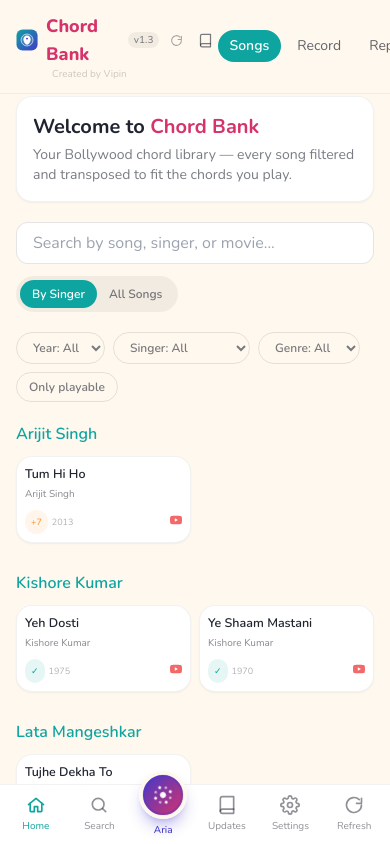
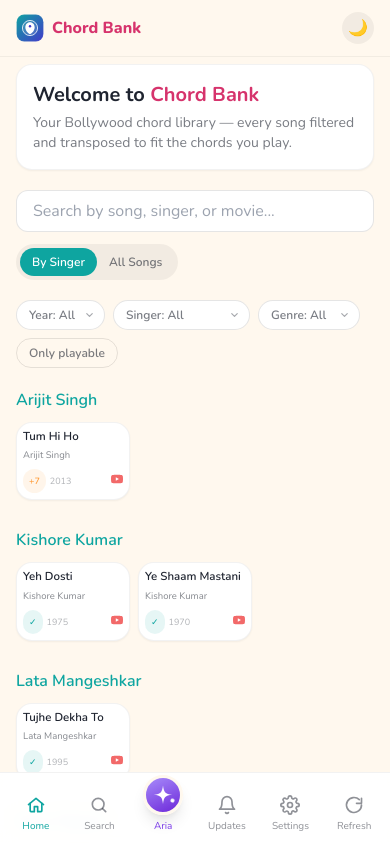
Before and after one commit to vipinlakhanpal-vipin/Chord-Bank, a Next.js app: page / in a window 390 px wide. Shown: the top 844 px of the page. Built offline with nearby package versions, Linux system fonts and the light colour scheme.

Commit message:
Add files via upload

```diff
--- a/app/layout.tsx
+++ b/app/layout.tsx
@@ -36,7 +36,7 @@ export default function RootLayout({ children }: { children: React.ReactNode })
         <ThemeProvider>
           <ServiceWorkerRegister />
           <Navbar />
-          <main className="max-w-6xl mx-auto px-4 pt-24 pb-24 sm:pt-20 sm:pb-6">{children}</main>
+          <main className="max-w-6xl mx-auto px-4 pt-16 pb-24 sm:pt-24 sm:pb-6">{children}</main>
           <BottomNav />
         </ThemeProvider>
       </body>
--- a/app/page.tsx
+++ b/app/page.tsx
@@ -7,7 +7,7 @@ import SongCard from "@/components/SongCard";
 import { extractChordsFromChart, matchScore } from "@/lib/chords";
 import { GENRES, Genre } from "@/lib/types";
 
-const GRID = "grid grid-cols-2 sm:grid-cols-3 md:grid-cols-4 lg:grid-cols-6 xl:grid-cols-8 gap-2";
+const GRID = "grid grid-cols-3 sm:grid-cols-4 md:grid-cols-6 lg:grid-cols-8 xl:grid-cols-10 gap-2";
 const PAGE_SIZE = 24; // tune once the library is bigger than one screen
 
 export default function HomePage() {
@@ -218,21 +218,36 @@ function FilterSelect({
   options: [string, string][];
 }) {
   return (
+    <div className="relative inline-flex">
       <select
         value={value}
         onChange={(e) => onChange(e.target.value)}
-      className={`text-xs font-semibold pl-3 pr-2 py-1.5 rounded-full border cursor-pointer ${
+        className={`appearance-none text-xs font-semibold pl-3 pr-7 py-1.5 rounded-full border cursor-pointer outline-none ${
           value === "all"
-          ? "border-black/10 dark:border-white/15 text-ink/60 dark:text-cream/60 bg-transparent"
-          : "border-teal bg-teal/10 text-teal"
+            ? "border-black/10 dark:border-white/15 text-ink/60 dark:text-cream/60 bg-white dark:bg-white/5"
+            : "border-teal bg-teal text-white"
         }`}
       >
         <option value="all">{label}: All</option>
         {options.map(([val, lbl]) => (
-        <option key={val} value={val}>
+          <option key={val} value={val} className="text-ink dark:text-ink">
             {lbl}
           </option>
         ))}
       </select>
+      <svg
+        width="11"
+        height="11"
+        viewBox="0 0 24 24"
+        fill="none"
+        stroke="currentColor"
+        strokeWidth="2.5"
+        className={`pointer-events-none absolute right-2.5 top-1/2 -translate-y-1/2 ${
+          value === "all" ? "text-ink/40 dark:text-cream/40" : "text-white"
+        }`}
+      >
+        <path d="m6 9 6 6 6-6" strokeLinecap="round" strokeLinejoin="round" />
+      </svg>
+    </div>
   );
 }
--- a/components/AriaChat.tsx
+++ b/components/AriaChat.tsx
@@ -32,9 +32,9 @@ export default function AriaChat() {
       <button
         onClick={() => setOpen(true)}
         aria-label="Open Aria chat"
-        className="relative w-12 h-12 rounded-full flex items-center justify-center bg-gradient-to-br from-indigo to-magenta shadow-lg shadow-indigo/30 -mt-6 border-4 border-cream dark:border-ink"
+        className="relative w-10 h-10 rounded-full flex items-center justify-center shadow-lg -mt-2 border-[3px] border-cream dark:border-ink"
+        style={{ background: "linear-gradient(155deg, #A78BFA, #6D28D9)" }}
       >
-        <span className="absolute inset-0 rounded-full border-2 border-indigo/40 animate-[spin_3s_linear_infinite]" />
         <AriaBotIcon />
       </button>
 
@@ -45,10 +45,13 @@ export default function AriaChat() {
             onClick={(e) => e.stopPropagation()}
           >
             <div className="flex items-center gap-2 px-4 py-3 border-b border-black/5 dark:border-white/10">
-              <div className="w-8 h-8 rounded-full bg-gradient-to-br from-indigo to-magenta flex items-center justify-center">
+              <div
+                className="w-8 h-8 rounded-full flex items-center justify-center"
+                style={{ background: "linear-gradient(155deg, #A78BFA, #6D28D9)" }}
+              >
                 <AriaBotIcon small />
               </div>
-              <p className="font-semibold text-indigo dark:text-magenta">Aria</p>
+              <p className="font-semibold" style={{ color: "#7C3AED" }}>Aria</p>
               <button
                 onClick={() => setOpen(false)}
                 className="ml-auto w-7 h-7 rounded-full bg-black/5 dark:bg-white/10 text-xs"
@@ -89,19 +92,22 @@ export default function AriaChat() {
   );
 }
 
+// A fixed AI "spark" glyph (the shape used across AI-assistant products) with
+// one small satellite dot that genuinely orbits it — a circular-motion cue
+// that reads as "an agent is here" rather than a spinning pinwheel.
 function AriaBotIcon({ small = false }: { small?: boolean }) {
-  const s = small ? 16 : 22;
+  const s = small ? 18 : 24;
   return (
-    <svg width={s} height={s} viewBox="0 0 24 24" fill="none" className="animate-[spin_6s_linear_infinite]">
-      <circle cx="12" cy="12" r="3.2" fill="white" />
-      <circle cx="12" cy="3.2" r="1.6" fill="white" />
-      <circle cx="12" cy="20.8" r="1.6" fill="white" />
-      <circle cx="3.2" cy="12" r="1.6" fill="white" />
-      <circle cx="20.8" cy="12" r="1.6" fill="white" />
-      <circle cx="6" cy="6" r="1.3" fill="white" fillOpacity="0.7" />
-      <circle cx="18" cy="18" r="1.3" fill="white" fillOpacity="0.7" />
-      <circle cx="18" cy="6" r="1.3" fill="white" fillOpacity="0.7" />
-      <circle cx="6" cy="18" r="1.3" fill="white" fillOpacity="0.7" />
-    </svg>
+    <span className="relative inline-block" style={{ width: s, height: s }}>
+      <svg width={s} height={s} viewBox="0 0 24 24" fill="white">
+        <path d="M12 2.5c.4 3.4 1.1 5.7 2.3 6.9 1.2 1.2 3.5 1.9 6.9 2.3-3.4.4-5.7 1.1-6.9 2.3-1.2 1.2-1.9 3.5-2.3 6.9-.4-3.4-1.1-5.7-2.3-6.9-1.2-1.2-3.5-1.9-6.9-2.3 3.4-.4 5.7-1.1 6.9-2.3 1.2-1.2 1.9-3.5 2.3-6.9Z" />
+      </svg>
+      <span className="absolute inset-0 animate-[spin_2.4s_linear_infinite]">
+        <span
+          className="absolute rounded-full bg-white"
+          style={{ width: s * 0.16, height: s * 0.16, top: -1, left: "50%", transform: "translateX(-50%)" }}
+        />
+      </span>
+    </span>
   );
 }
--- a/components/BottomNav.tsx
+++ b/components/BottomNav.tsx
@@ -31,9 +31,9 @@ export default function BottomNav() {
           <span className="text-[10px]">Search</span>
         </button>
 
-        <div className="flex flex-col items-center">
+        <div className="flex flex-col items-center gap-1 py-1">
           <AriaChat />
-          <span className="text-[10px] mt-1 text-indigo font-medium">Aria</span>
+          <span className="text-[10px]" style={{ color: "#7C3AED" }}>Aria</span>
         </div>
 
         <UpdatesButton showLabel />
--- a/components/Navbar.tsx
+++ b/components/Navbar.tsx
@@ -23,17 +23,17 @@ export default function Navbar() {
   return (
     <nav className="fixed top-0 inset-x-0 z-20 backdrop-blur bg-cream/90 dark:bg-ink/90 border-b border-black/5 dark:border-white/10">
       <div className="max-w-6xl mx-auto flex items-center justify-between px-4 py-3">
-        <div className="flex flex-col leading-tight">
-          <span className="flex items-center gap-2">
-            <Link href="/" className="flex items-center gap-2">
-              <Logo size={30} />
-              <span className="font-display font-extrabold text-lg text-magenta dark:text-saffron">
+        <div className="flex flex-col leading-tight min-w-0">
+          <span className="flex items-center gap-2 min-w-0">
+            <Link href="/" className="flex items-center gap-2 min-w-0">
+              <Logo size={28} />
+              <span className="font-display font-extrabold text-base sm:text-lg text-magenta dark:text-saffron truncate">
                 Chord Bank
               </span>
             </Link>
             <span
               title={`Version ${APP_VERSION}`}
-              className="text-[10px] font-semibold px-1.5 py-0.5 rounded-full bg-black/5 dark:bg-white/10 text-ink/50 dark:text-cream/50"
+              className="hidden sm:inline-block text-[10px] font-semibold px-1.5 py-0.5 rounded-full bg-black/5 dark:bg-white/10 text-ink/50 dark:text-cream/50 shrink-0"
             >
               {formatVersion(APP_VERSION)}
             </span>
@@ -44,23 +44,25 @@ export default function Navbar() {
               }}
               aria-label="Refresh app"
               title={updatePending ? "New version available — click to refresh" : "Refresh"}
-              className="relative w-6 h-6 rounded-full flex items-center justify-center text-ink/40 dark:text-cream/40 hover:text-teal hover:bg-teal/10"
+              className="hidden sm:flex relative w-6 h-6 rounded-full items-center justify-center text-ink/40 dark:text-cream/40 hover:text-teal hover:bg-teal/10 shrink-0"
             >
               <RefreshIcon size={13} />
               {updatePending && (
                 <span className="absolute -top-0.5 -right-0.5 w-2 h-2 rounded-full bg-red-500 border-2 border-cream dark:border-ink" />
               )}
             </button>
-            <UpdatesButton size={15} />
+            <span className="hidden sm:inline-flex shrink-0">
+              <UpdatesButton size={15} />
+            </span>
           </span>
-          <span className="text-[10px] pl-9 text-black/20 dark:text-white/20">Created by Vipin</span>
+          <span className="hidden sm:block text-[10px] pl-9 text-black/20 dark:text-white/20">Created by Vipin</span>
         </div>
-        <div className="flex items-center gap-1 sm:gap-4">
+        <div className="hidden sm:flex items-center gap-1 sm:gap-4 shrink-0">
           <Link
             href="/"
             aria-label="Home"
             title="Home"
-            className={`hidden sm:flex w-8 h-8 rounded-full items-center justify-center ${
+            className={`flex w-8 h-8 rounded-full items-center justify-center ${
               pathname === "/" ? "bg-teal text-white" : "text-ink/60 dark:text-cream/60"
             }`}
           >
@@ -73,7 +75,7 @@ export default function Navbar() {
             <Link
               key={l.href}
               href={l.href}
-              className={`text-sm px-3 py-1.5 rounded-full transition-colors ${
+              className={`text-sm px-3 py-1.5 rounded-full transition-colors whitespace-nowrap ${
                 pathname === l.href
                   ? "bg-teal text-white font-semibold"
                   : "text-ink/70 dark:text-cream/70"
@@ -85,11 +87,18 @@ export default function Navbar() {
           <button
             onClick={toggle}
             aria-label="Toggle theme"
-            className="ml-2 w-8 h-8 rounded-full flex items-center justify-center bg-black/5 dark:bg-white/10"
+            className="ml-2 w-8 h-8 rounded-full flex items-center justify-center bg-black/5 dark:bg-white/10 shrink-0"
           >
             {theme === "light" ? "🌙" : "☀️"}
           </button>
         </div>
+        <button
+          onClick={toggle}
+          aria-label="Toggle theme"
+          className="sm:hidden w-8 h-8 rounded-full flex items-center justify-center bg-black/5 dark:bg-white/10 shrink-0"
+        >
+          {theme === "light" ? "🌙" : "☀️"}
+        </button>
       </div>
     </nav>
   );
--- a/components/SongCard.tsx
+++ b/components/SongCard.tsx
@@ -17,11 +17,11 @@ export default function SongCard({ song }: { song: Song }) {
   return (
     <Link
       href={`/songs/${song.id}`}
-      className={`card border-t-[3px] ${accentFor(song.id)} p-2 flex flex-col gap-0.5 hover:shadow-md transition-shadow text-sm min-w-0`}
+      className={`card border-t-[3px] ${accentFor(song.id)} p-1.5 flex flex-col gap-0.5 hover:shadow-md hover:-translate-y-0.5 transition-all text-sm min-w-0`}
     >
-      <h3 className="font-semibold leading-snug text-[12.5px] line-clamp-2">{song.title}</h3>
-      <p className="text-[10px] text-ink/55 dark:text-cream/55 truncate">{song.singers[0]}</p>
-      <div className="flex items-center justify-between mt-1 gap-1">
+      <h3 className="font-semibold leading-tight text-[11.5px] line-clamp-2">{song.title}</h3>
+      <p className="text-[9.5px] text-ink/55 dark:text-cream/55 truncate">{song.singers[0]}</p>
+      <div className="flex items-center justify-between mt-0.5 gap-1">
         {playableAsIs ? (
           <span className="text-[9px] px-1.5 py-0.5 rounded-full bg-teal/10 text-teal font-medium">✓</span>
         ) : bestShift !== null ? (
--- a/components/UpdatesButton.tsx
+++ b/components/UpdatesButton.tsx
@@ -34,8 +34,8 @@ export default function UpdatesButton({ size = 20, showLabel = false }: { size?:
     >
       <span className="relative inline-flex">
         <svg width={size} height={size} viewBox="0 0 24 24" fill="none" stroke="currentColor" strokeWidth="2">
-          <path d="M4 19.5A2.5 2.5 0 0 1 6.5 17H20" strokeLinecap="round" strokeLinejoin="round" />
-          <path d="M6.5 2H20v20H6.5A2.5 2.5 0 0 1 4 19.5v-15A2.5 2.5 0 0 1 6.5 2Z" strokeLinecap="round" strokeLinejoin="round" />
+          <path d="M18 8a6 6 0 0 0-12 0c0 7-3 9-3 9h18s-3-2-3-9" strokeLinecap="round" strokeLinejoin="round" />
+          <path d="M13.73 21a2 2 0 0 1-3.46 0" strokeLinecap="round" strokeLinejoin="round" />
         </svg>
         {badge && <span className="absolute -top-0.5 -right-0.5 w-2.5 h-2.5 rounded-full bg-red-500 border-2 border-cream dark:border-ink" />}
       </span>
--- a/lib/version.ts
+++ b/lib/version.ts
@@ -26,7 +26,14 @@
 //           font applied app-wide; navbar switched from sticky to truly fixed so it
 //           never scrolls away; nav tabs are now true pills — only the active tab gets
 //           the filled pill, inactive tabs are plain text.
-export const APP_VERSION = "1.3.0";
+//   1.3.1 — fixed mobile navbar overlap (desktop tabs were never hidden on small
+//           screens — now only logo+theme toggle show there, everything else lives in
+//           the bottom nav); grid pushed denser (3 to 10 tiles per row); redesigned
+//           filter dropdowns with a custom chevron instead of default OS select chrome;
+//           Aria icon replaced with a fixed AI-spark glyph plus one small dot genuinely
+//           orbiting it (smaller, less raised, purple); Updates icon changed from a book
+//           to a bell.
+export const APP_VERSION = "1.3.1";
 
 export function formatVersion(version: string): string {
   const parts = version.split(".");
```
Lines whose indentation alone changed are shown as unchanged.
